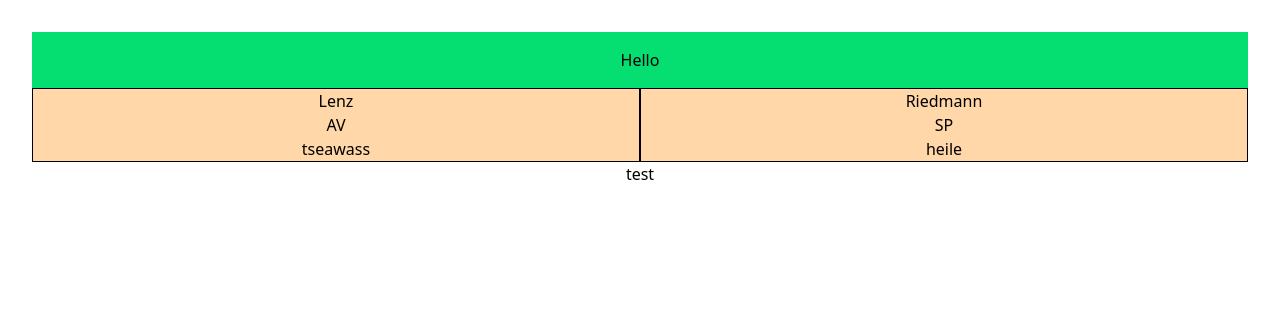
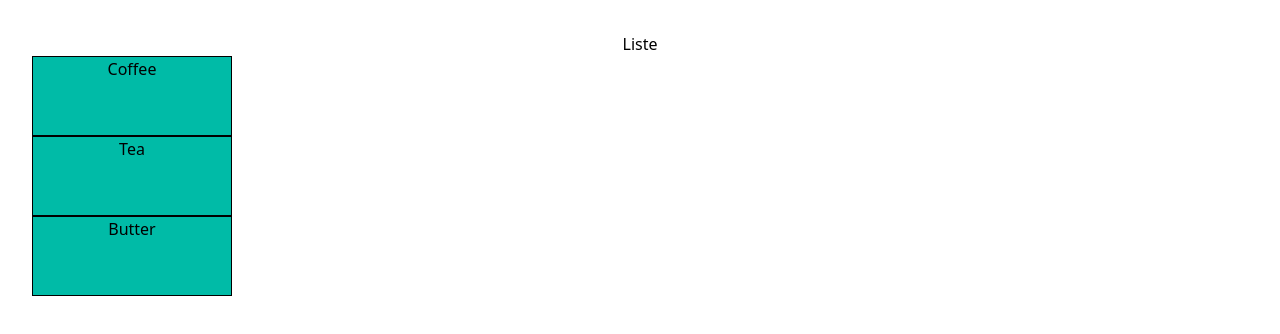
Before and after one commit to David-Sienz/react_basics, a React (Vite) app: page / in a window 1280 px wide. Shown: the top 334 px of the page. Built offline with nearby package versions, Linux system fonts and the light colour scheme.

Commit message:
finished 01 and started 02_Components

```diff
--- a/src/App.jsx
+++ b/src/App.jsx
@@ -1,18 +1,19 @@
 import { useState } from 'react'
 import Card from './components/Card'
 import './App.css'
+import List from './components/List'
 
 function App() {
   const [count, setCount] = useState(0)
 
   return (
     <>
-      <h1 className="bg-green-400 p-4 text-center">Hello</h1>
-      <div className="flex">
-        <Card name={"Lenz"} jobtitle={"AV"} description={"tseawass"}/>
-        <Card name={"Riedmann"} jobtitle={"SP"} description={"heile"}/>
+      <h1 >Liste</h1>
+      <div >
+        <List item={"Coffee"}></List>
+        <List item={"Tea"}></List>
+        <List item={"Butter"}></List>
       </div>
-      test
     </>
   )
 }
--- /dev/null
+++ b/src/components/List.jsx
@@ -0,0 +1,7 @@
+import React from "react";
+
+export default function List({item}) {
+    return <div className="bg-teal-500 border border-white-100 w-50 h-20">
+      <p>{item}</p>
+    </div>;
+  }
```
